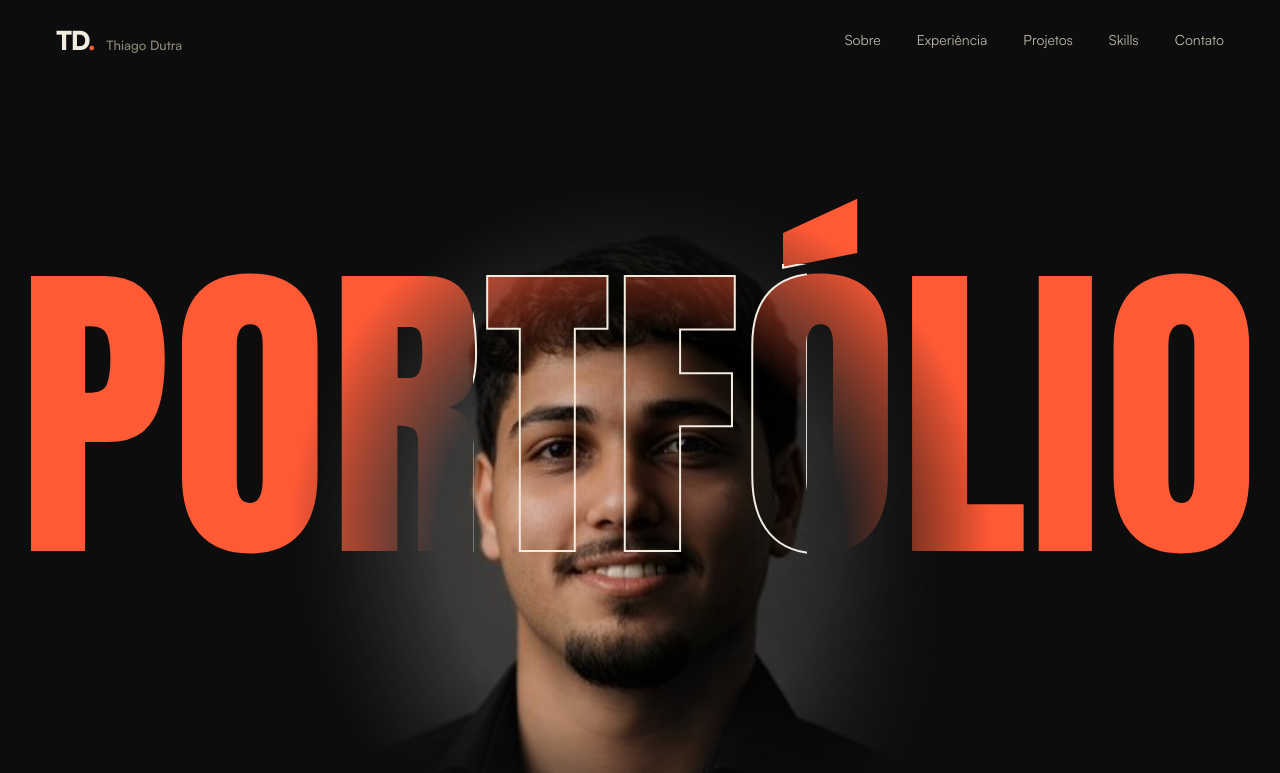
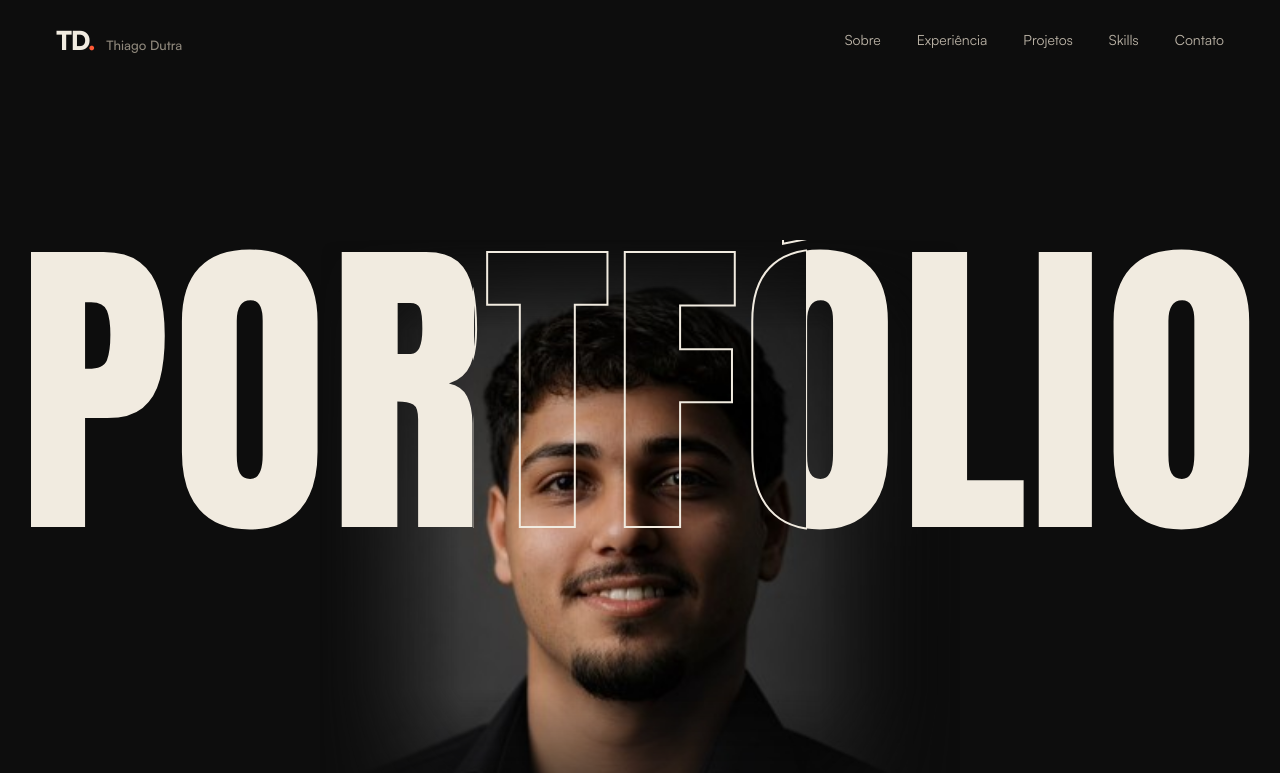
Before and after one commit to dutrathiagodev/portifolio, a Next.js app: page / in a window 1280 px wide. Shown: the top 773 px of the page. Built offline with nearby package versions, Linux system fonts and the light colour scheme; no server answers.

Commit message:
feat: refaz o hero com a palavra em creme na frente do retrato e miolo vazado

```diff
--- a/src/app/globals.css
+++ b/src/app/globals.css
@@ -306,7 +306,7 @@ ul {
   position: absolute;
   left: 0;
   right: 0;
-  top: 23%;
+  top: 20%;
   text-align: center;
   font-family: var(--font-anton), sans-serif;
   font-size: clamp(110px, 25vw, 360px);
@@ -314,35 +314,56 @@ ul {
   letter-spacing: 2px;
   white-space: nowrap;
   user-select: none;
-}
-
-.hero-word {
-  color: var(--accent);
   opacity: 0;
   animation: word-in 1.2s var(--ease) 0.1s forwards;
 }
 
+/* palavra sólida na frente, mas vazada no meio para o rosto aparecer */
+.hero-word {
+  color: var(--foreground);
+  z-index: 2;
+  -webkit-mask-image: linear-gradient(
+    to right,
+    #000 37%,
+    transparent 37%,
+    transparent 63%,
+    #000 63%
+  );
+  mask-image: linear-gradient(
+    to right,
+    #000 37%,
+    transparent 37%,
+    transparent 63%,
+    #000 63%
+  );
+}
+
+/* só o contorno das letras do meio */
 .hero-word-outline {
   color: transparent;
   -webkit-text-stroke: 2px var(--foreground);
   clip-path: inset(0 37% 0 37%);
-  z-index: 4;
-  opacity: 0;
-  animation: word-in 1.2s var(--ease) 0.1s forwards;
+  z-index: 3;
 }
 
 .hero-photo {
   position: absolute;
   left: 50%;
-  top: 13%;
-  width: min(700px, 90vw);
-  height: min(700px, 90vw);
-  margin-left: calc(min(700px, 90vw) / -2);
-  z-index: 3;
+  bottom: 0;
+  width: min(640px, 90vw);
+  height: min(640px, 90vw);
+  margin-left: calc(min(640px, 90vw) / -2);
+  z-index: 1;
   opacity: 0;
   animation: photo-in 1.4s var(--ease) 0.25s forwards;
-  -webkit-mask-image: radial-gradient(closest-side, #000 58%, transparent 100%);
-  mask-image: radial-gradient(closest-side, #000 58%, transparent 100%);
+  -webkit-mask-image:
+    linear-gradient(to bottom, transparent 0%, #000 14%, #000 70%, transparent 100%),
+    linear-gradient(to right, transparent 0%, #000 22%, #000 78%, transparent 100%);
+  -webkit-mask-composite: source-in;
+  mask-image:
+    linear-gradient(to bottom, transparent 0%, #000 14%, #000 70%, transparent 100%),
+    linear-gradient(to right, transparent 0%, #000 22%, #000 78%, transparent 100%);
+  mask-composite: intersect;
 }
 
 .hero-photo img {
--- a/src/components/sections/hero/hero.tsx
+++ b/src/components/sections/hero/hero.tsx
@@ -7,10 +7,6 @@ export function Hero() {
 
   return (
     <section className="hero">
-      <p className="hero-word" aria-hidden="true">
-        {word}
-      </p>
-
       <div className="hero-photo">
         <Image
           src={photo.src}
@@ -20,6 +16,10 @@ export function Hero() {
           priority
         />
       </div>
+
+      <p className="hero-word" aria-hidden="true">
+        {word}
+      </p>
 
       <p className="hero-word-outline" aria-hidden="true">
         {word}
```
